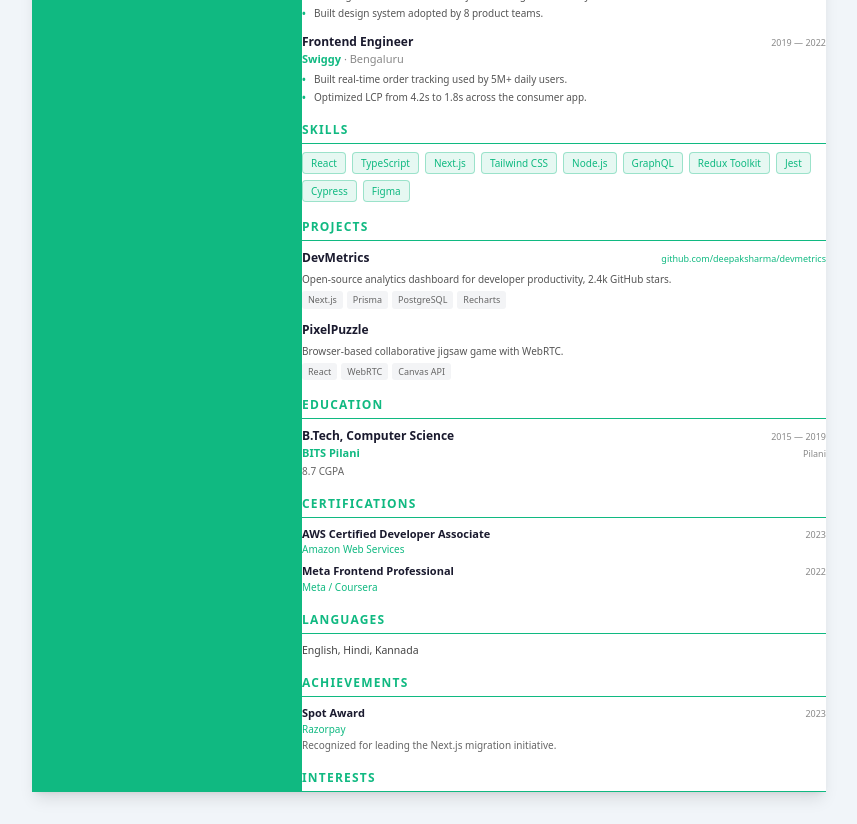
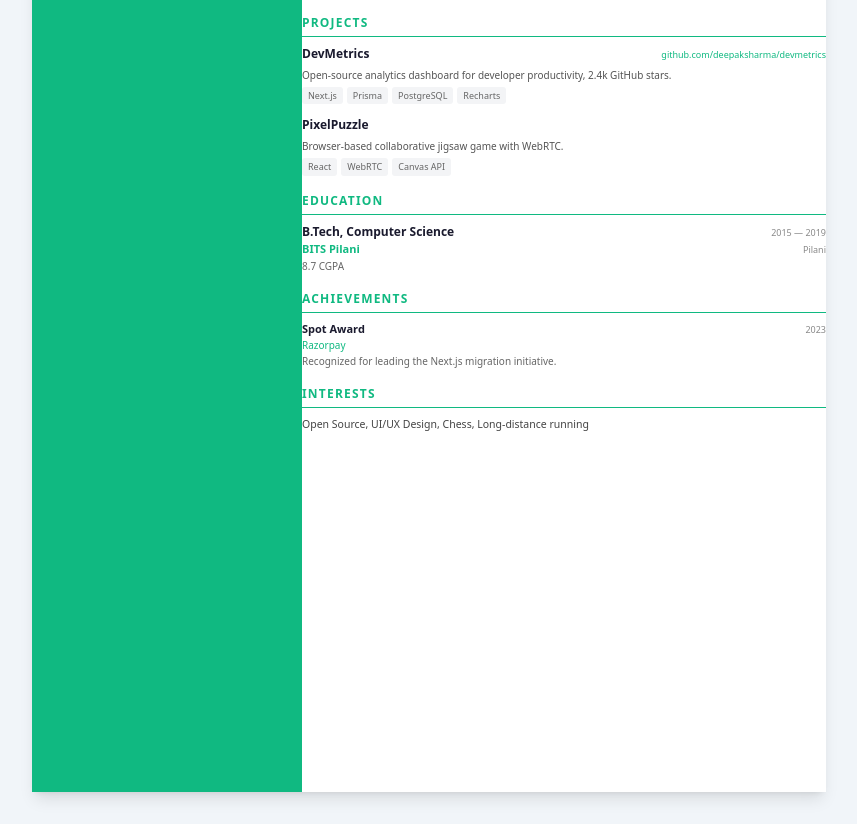
Before and after one commit to deepakchandra00/careeros, a Next.js app: page /resume/preview in a window 1280 px wide. Shown: the part 420-1244 px from the top of the page, without its empty margins (211-1068 px from the left). Built offline with nearby package versions, Linux system fonts and the light colour scheme; a web font is replaced by a local one.

Commit message:
try to fix resume builder

```diff
--- a/src/components/modules/page-based-preview.tsx
+++ b/src/components/modules/page-based-preview.tsx
@@ -10,6 +10,7 @@
 import {
   generatePageModel,
   type Insets,
+  type PageBlock,
 } from "@/lib/resume/layout-engine";
 import { PageRenderer } from "@/components/resume/PageRenderer";
 import { getTemplateLayout } from "@/components/resume/template-layout";
@@ -32,16 +33,10 @@
 /**
  * PageBasedPreview — block-based resume preview.
  *
- * Pipeline:
- *
- *   Resume JSON → Layout Engine → PageModel (blocks per page)
- *                → PageRenderer (one per page) → A4 pages
+ * Pipeline: Resume JSON → Layout Engine → PageModel → PageRenderer → A4 Pages
  *
  * Each page renders ONLY the blocks assigned to it by the layout engine.
- * The template background (sidebar / header band / colors) is a separate
- * layer that fills the entire page; content sits in a padded frame on top.
- *
- * No `ResumePreview`. No `translateY`. No content repetition.
+ * Sidebar blocks (contact, skills, languages) are separated from main blocks.
  */
 export function PageBasedPreview({
   data,
@@ -53,15 +48,10 @@
   pageBreaks,
   sectionSettings,
 }: PageBasedPreviewProps) {
-  // Visible section order (respect per-section visibility toggles).
   const sectionOrder = React.useMemo(() => {
     return data.sectionOrder.filter((id) => sections[id] !== false);
   }, [data.sectionOrder, sections]);
 
-  // Convert the store's PageLayout ({ paddingTop, ... }) into the Insets
-  // shape ({ top, right, bottom, left }) the layout engine expects.
-  // This conversion was missing previously — passing PageLayout directly
-  // caused `padding.top` to be `undefined`, which broke pagination.
   const insets: Insets = React.useMemo(
     () => ({
       top: pageLayout.paddingTop ?? 0,
@@ -82,12 +72,53 @@
     );
   }, [data, sectionOrder, insets, pageBreaks, sectionSettings]);
 
-  // Template structural pattern + sidebar width (derived from the template ID
-  // via the shared DOCX config so screen + export stay consistent).
   const { pattern, sidebarWidth } = React.useMemo(
     () => getTemplateLayout(style.template),
     [style.template]
   );
+
+  // Separate sidebar blocks from main content blocks
+  // Sidebar blocks: contact, skills, languages, certifications
+  // These render in the sidebar area (for sidebar templates)
+  const sidebarSectionIds = new Set(["personal", "skills", "languages", "certifications"]);
+  const isSidebarPattern = pattern === "sidebar-left" || pattern === "sidebar-right";
+
+  // Extract sidebar blocks from page 1 (they typically appear at the start)
+  const sidebarBlocks: PageBlock[] = React.useMemo(() => {
+    if (!isSidebarPattern) return [];
+    const allBlocks = pageModel.pages.flatMap((p) => p.blocks);
+    return allBlocks.filter((b) => {
+      // Check if this block belongs to a sidebar section
+      const blockData = b.data as { sectionType?: string; isHeader?: boolean };
+      if (blockData?.isHeader) {
+        // Check if the header is for a sidebar section
+        const sectionType = blockData.sectionType as string;
+        return sidebarSectionIds.has(sectionType);
+      }
+      return false;
+    });
+  }, [pageModel, isSidebarPattern]);
+
+  // Filter out sidebar blocks from page blocks (so they don't render twice)
+  const filteredPages = React.useMemo(() => {
+    if (!isSidebarPattern) return pageModel.pages;
+    return pageModel.pages.map((page) => ({
+      ...page,
+      blocks: page.blocks.filter((b) => {
+        const blockData = b.data as { sectionType?: string; isHeader?: boolean };
+        if (blockData?.isHeader && sidebarSectionIds.has(blockData.sectionType as string)) {
+          return false; // Remove sidebar section headers from main content
+        }
+        // Also remove sidebar section content blocks
+        // Check by block type
+        const sidebarTypes = new Set(["contact", "skills", "languages", "certifications"]);
+        if (sidebarTypes.has(b.type)) {
+          return false;
+        }
+        return true;
+      }),
+    }));
+  }, [pageModel, isSidebarPattern]);
 
   return (
     <div className={cn("flex flex-col items-center", className)}>
@@ -99,7 +130,7 @@
         }}
         className="flex flex-col items-center gap-4 print:!scale-100 print:!transform-none"
       >
-        {pageModel.pages.map((page) => (
+        {filteredPages.map((page) => (
           <PageRenderer
             key={page.pageNumber}
             page={page}
@@ -109,6 +140,7 @@
             sidebarWidth={sidebarWidth}
             showPageNumber
             totalPages={pageModel.totalPages}
+            sidebarBlocks={page.pageNumber === 1 ? sidebarBlocks : []}
           />
         ))}
       </div>
--- a/src/components/modules/resume-builder.tsx
+++ b/src/components/modules/resume-builder.tsx
@@ -1358,8 +1358,8 @@
                 />
               </div>
 
-              {/* Status Bar — Live page metrics + overflow indicator (Phase 2 #6 + Phase 3 #8) */}
-              <div className="flex flex-wrap items-center justify-between gap-x-3 gap-y-1 border-t bg-card px-4 py-1.5 text-[11px] text-muted-foreground">
+              {/* Status Bar — Live page metrics + overflow indicator (hidden in print) */}
+              <div className="flex flex-wrap items-center justify-between gap-x-3 gap-y-1 border-t bg-card px-4 py-1.5 text-[11px] text-muted-foreground print:hidden">
                 <div className="flex flex-wrap items-center gap-x-3 gap-y-1">
                   <span className="font-medium text-foreground">
                     {pageModel?.totalPages ?? 1} page{(pageModel?.totalPages ?? 1) > 1 ? 's' : ''}
--- a/src/components/resume/BlockRenderer.tsx
+++ b/src/components/resume/BlockRenderer.tsx
@@ -51,16 +51,18 @@
 export function BlockRenderer({
   block,
   accent,
+  isSidebar = false,
 }: {
   block: PageBlock;
   accent: string;
+  isSidebar?: boolean;
 }) {
   const data = block.data as any;
 
   switch (block.type) {
     // ── Contact / personal header ────────────────────────────────────────
     case BlockType.Contact:
-      return <HeaderBlock data={data as ResumeData} accent={accent} />;
+      return <HeaderBlock data={data as ResumeData} accent={accent} isSidebar={isSidebar} />;
 
     // ── Summary ──────────────────────────────────────────────────────────
     case BlockType.Summary:
@@ -97,7 +99,7 @@
     // ── Skills ───────────────────────────────────────────────────────────
     case BlockType.Skills:
       if (data && data.isHeader) return null;
-      return <SkillsBlock data={Array.isArray(data) ? data : []} accent={accent} />;
+      return <SkillsBlock data={Array.isArray(data) ? data : []} accent={accent} isSidebar={isSidebar} />;
 
     // ── Projects ─────────────────────────────────────────────────────────
     case BlockType.Projects:
@@ -155,6 +157,7 @@
           data={Array.isArray(data) ? data : []}
           accent={accent}
           title="Certifications"
+          isSidebar={isSidebar}
         />
       );
 
@@ -181,7 +184,7 @@
     case BlockType.Languages:
       if (data && data.isHeader) return null;
       return (
-        <LanguagesBlock data={Array.isArray(data) ? data : []} accent={accent} />
+        <LanguagesBlock data={Array.isArray(data) ? data : []} accent={accent} isSidebar={isSidebar} />
       );
 
     case BlockType.Interests:
--- a/src/components/resume/PageRenderer.tsx
+++ b/src/components/resume/PageRenderer.tsx
@@ -2,7 +2,7 @@
 
 import * as React from "react";
 import { A4_WIDTH, A4_HEIGHT, type Page } from "@/lib/resume/layout-engine/types";
-import type { PageLayout } from "@/store/resume-store";
+import type { PageLayout, ResumeData } from "@/store/resume-store";
 import { TemplateBackground } from "./TemplateBackground";
 import { BlockRenderer } from "./BlockRenderer";
 import type { TemplatePattern } from "./template-layout";
@@ -10,26 +10,12 @@
 /**
  * PageRenderer — renders ONE A4 page from the PageModel.
  *
- * Architecture:
+ * FIX: Removed `overflow: hidden` from the content layer.
+ * Content flows naturally. The layout engine already decided which
+ * blocks belong on this page — no clipping needed.
  *
- *   ┌──────────────────────────────────────────────┐
- *   │  .resume-page  (794 × 1123, relative)        │
- *   │  ┌─────────┐                                 │
- *   │  │ bg layer│  ← TemplateBackground (absolute)│
- *   │  └─────────┘                                 │
- *   │  ┌─────────────────────────────────────────┐ │
- *   │  │ content layer (padded, zIndex:1)        │ │
- *   │  │   <BlockRenderer />  <BlockRenderer />   │ │
- *   │  │   <BlockRenderer />  ...                 │ │
- *   │  └─────────────────────────────────────────┘ │
- *   └──────────────────────────────────────────────┘
- *
- * The background fills the ENTIRE page (sidebar / header band / colors).
- * The content sits in a padded frame whose left/right padding is increased
- * by the sidebar width so content never overlaps the sidebar.
- *
- * No translateY. No clipping. Each page renders ONLY the blocks assigned to
- * it by the layout engine.
+ * FIX: Background + sidebar content rendered together.
+ * The sidebar shows contact/skills/etc. (not just a colored div).
  */
 export function PageRenderer({
   page,
@@ -39,37 +25,31 @@
   sidebarWidth = 0,
   showPageNumber = false,
   totalPages = 1,
+  sidebarBlocks = [],
 }: {
-  /** The page to render (from generatePageModel().pages[n]). */
   page: Page;
-  /** Accent color (hex). */
   accent: string;
-  /** User-adjustable page padding. */
   pageLayout: PageLayout;
-  /** Template structural pattern. */
   pattern: TemplatePattern;
-  /** Sidebar width in px (sidebar patterns only). */
   sidebarWidth?: number;
-  /** Show the "page / total" indicator (screen only). */
   showPageNumber?: boolean;
-  /** Total page count (for the page indicator). */
   totalPages?: number;
+  /** Blocks that should render in the sidebar (contact, skills, etc.) */
+  sidebarBlocks?: Page["blocks"];
 }) {
-  // Compute the content frame's padding. For sidebar patterns, shift the
-  // content away from the sidebar by adding the sidebar width to the
-  // corresponding side's padding.
   const isSidebarLeft = pattern === "sidebar-left";
   const isSidebarRight = pattern === "sidebar-right";
   const isHeaderBand = pattern === "header-band";
+  const hasSidebar = isSidebarLeft || isSidebarRight;
 
-  // For header-band patterns, reserve extra top padding so content starts
-  // below the band (the band is 120px tall by default).
   const headerBandHeight = isHeaderBand ? 120 : 0;
-
   const paddingTop = pageLayout.paddingTop + headerBandHeight;
   const paddingBottom = pageLayout.paddingBottom;
-  const paddingLeft = pageLayout.paddingLeft + (isSidebarLeft ? sidebarWidth : 0);
-  const paddingRight = pageLayout.paddingRight + (isSidebarRight ? sidebarWidth : 0);
+
+  // For sidebar layouts: main content is next to the sidebar
+  // For non-sidebar: content uses full width with padding
+  const mainPaddingLeft = hasSidebar && isSidebarLeft ? 0 : pageLayout.paddingLeft;
+  const mainPaddingRight = hasSidebar && isSidebarRight ? 0 : pageLayout.paddingRight;
 
   return (
     <div
@@ -77,10 +57,9 @@
       style={{
         width: A4_WIDTH,
         height: A4_HEIGHT,
-        overflow: "hidden",
+        overflow: "hidden", // Clip at PAGE level (not content level) — needed for A4 boundary
         position: "relative",
         boxSizing: "border-box",
-        // Print: each .resume-page becomes one PDF page.
         pageBreakAfter: page.pageNumber < totalPages ? "always" : "auto",
         breakAfter: page.pageNumber < totalPages ? "page" : "auto",
       }}
@@ -93,19 +72,40 @@
         headerHeight={headerBandHeight}
       />
 
-      {/* ── Content layer (padded frame, above background) ──────────── */}
+      {/* ── Sidebar content (for sidebar patterns) ──────────────────── */}
+      {hasSidebar && sidebarBlocks && sidebarBlocks.length > 0 && (
+        <div
+          style={{
+            position: "absolute",
+            top: paddingTop,
+            bottom: paddingBottom,
+            [isSidebarLeft ? "left" : "right"]: 0,
+            width: sidebarWidth,
+            padding: "0 16px",
+            zIndex: 2,
+            color: "#ffffff",
+            overflow: "hidden",
+          }}
+        >
+          {sidebarBlocks.map((block) => (
+            <BlockRenderer key={block.id} block={block} accent={accent} isSidebar />
+          ))}
+        </div>
+      )}
+
+      {/* ── Main content layer (padded frame, NO overflow:hidden) ────── */}
       <div
         style={{
           position: "relative",
           zIndex: 1,
           paddingTop,
           paddingBottom,
-          paddingLeft,
-          paddingRight,
+          paddingLeft: hasSidebar && isSidebarLeft ? sidebarWidth + mainPaddingLeft : mainPaddingLeft,
+          paddingRight: hasSidebar && isSidebarRight ? sidebarWidth + mainPaddingRight : mainPaddingRight,
           height: "100%",
           boxSizing: "border-box",
-          // Allow children to flow naturally; no clipping, no transforms.
-          overflow: "hidden",
+          // NO overflow:hidden — content flows naturally
+          // The layout engine already decided which blocks fit on this page
         }}
       >
         {page.blocks.map((block) => (
@@ -113,7 +113,7 @@
         ))}
       </div>
 
-      {/* ── Page number indicator (screen only) ─────────────────────── */}
+      {/* ── Page number indicator (screen only, hidden in print) ────── */}
       {showPageNumber && totalPages > 1 ? (
         <div
           className="print:hidden"
@@ -127,7 +127,7 @@
             color: "#94a3b8",
           }}
         >
-          {page.pageNumber} / {totalPages}
+          Page {page.pageNumber} of {totalPages}
         </div>
       ) : null}
     </div>
--- a/src/components/resume/blocks/LanguagesBlock.tsx
+++ b/src/components/resume/blocks/LanguagesBlock.tsx
@@ -10,26 +10,14 @@
  * Languages are stored as a string[] in the resume data. We render them as a
  * single flowing paragraph for a compact, ATS-friendly look.
  */
-export function LanguagesBlock({ data, accent }: BlockProps<string[]>) {
+export function LanguagesBlock({ data, accent, isSidebar = false }: BlockProps<string[]> & { isSidebar?: boolean }) {
   const items = (data || []).filter((s) => s?.trim());
   if (items.length === 0) return null;
 
   return (
-    <section
-      style={{
-        marginBottom: 16,
-        breakInside: "avoid" as const,
-      }}
-    >
-      <SectionTitle accent={accent}>Languages</SectionTitle>
-      <p
-        style={{
-          fontSize: 10.5,
-          lineHeight: 1.6,
-          color: "#444",
-          margin: 0,
-        }}
-      >
+    <section style={{ marginBottom: 16, breakInside: "avoid" as const }}>
+      <SectionTitle accent={accent} isSidebar={isSidebar}>Languages</SectionTitle>
+      <p style={{ fontSize: 10.5, lineHeight: 1.6, color: isSidebar ? "rgba(255,255,255,0.85)" : "#444", margin: 0 }}>
         {items.join(", ")}
       </p>
     </section>
--- a/src/components/resume/blocks/SimpleSectionBlock.tsx
+++ b/src/components/resume/blocks/SimpleSectionBlock.tsx
@@ -20,60 +20,35 @@
   data,
   accent,
   title,
-}: BlockProps<SimpleSectionData> & { title: string }) {
+  isSidebar = false,
+}: BlockProps<SimpleSectionData> & { title: string; isSidebar?: boolean }) {
   const items = (data || []).filter((it) => it && (it.title || it.subtitle || it.description));
   if (items.length === 0) return null;
 
   return (
-    <section
-      style={{
-        marginBottom: 16,
-        breakInside: "avoid" as const,
-      }}
-    >
-      <SectionTitle accent={accent}>{title}</SectionTitle>
+    <section style={{ marginBottom: 16, breakInside: "avoid" as const }}>
+      <SectionTitle accent={accent} isSidebar={isSidebar}>{title}</SectionTitle>
       {items.map((item, i) => (
-        <SimpleItemRow key={item.id || i} item={item} accent={accent} />
+        <SimpleItemRow key={item.id || i} item={item} accent={accent} isSidebar={isSidebar} />
       ))}
     </section>
   );
 }
 
-function SimpleItemRow({ item, accent }: { item: SimpleItem; accent: string }) {
+function SimpleItemRow({ item, accent, isSidebar = false }: { item: SimpleItem; accent: string; isSidebar?: boolean }) {
+  const titleColor = isSidebar ? "#ffffff" : "#1a1a2e";
+  const subtitleColor = isSidebar ? "rgba(255,255,255,0.8)" : accent;
+  const descColor = isSidebar ? "rgba(255,255,255,0.6)" : "#666";
+  const dateColor = isSidebar ? "rgba(255,255,255,0.5)" : "#888";
+
   return (
-    <div
-      style={{
-        marginBottom: 6,
-        breakInside: "avoid" as const,
-      }}
-    >
-      <div
-        style={{
-          display: "flex",
-          justifyContent: "space-between",
-          alignItems: "baseline",
-          gap: 12,
-        }}
-      >
-        <span style={{ fontSize: 11, fontWeight: 600, color: "#1a1a2e" }}>
-          {item.title}
-        </span>
-        {item.date ? (
-          <span style={{ fontSize: 9, color: "#888", whiteSpace: "nowrap" }}>
-            {item.date}
-          </span>
-        ) : null}
+    <div style={{ marginBottom: 6, breakInside: "avoid" as const }}>
+      <div style={{ display: "flex", justifyContent: "space-between", alignItems: "baseline", gap: 12 }}>
+        <span style={{ fontSize: 11, fontWeight: 600, color: titleColor }}>{item.title}</span>
+        {item.date ? <span style={{ fontSize: 9, color: dateColor, whiteSpace: "nowrap" }}>{item.date}</span> : null}
       </div>
-      {item.subtitle ? (
-        <div style={{ fontSize: 10, color: accent, fontWeight: 500 }}>
-          {item.subtitle}
-        </div>
-      ) : null}
-      {item.description ? (
-        <div style={{ fontSize: 10, lineHeight: 1.5, color: "#666", marginTop: 1 }}>
-          {item.description}
-        </div>
-      ) : null}
+      {item.subtitle ? <div style={{ fontSize: 10, color: subtitleColor, fontWeight: 500 }}>{item.subtitle}</div> : null}
+      {item.description ? <div style={{ fontSize: 10, lineHeight: 1.5, color: descColor, marginTop: 1 }}>{item.description}</div> : null}
     </div>
   );
 }
--- a/src/components/resume/blocks/SkillsBlock.tsx
+++ b/src/components/resume/blocks/SkillsBlock.tsx
@@ -1,40 +1,38 @@
 "use client";
 
 import * as React from "react";
-import type { BlockProps, SkillsBlockData } from "./types";
+import type { SkillsBlockData } from "./types";
 import { SectionTitle } from "./SummaryBlock";
+
+interface SkillsBlockProps {
+  data: SkillsBlockData;
+  accent: string;
+  isSidebar?: boolean;
+}
 
 /**
  * SkillsBlock — renders a list of skills as chips/pills.
  *
- * Chips wrap to multiple lines as needed. The chip background uses a soft
- * tint of the accent color (10% opacity) with the accent color for the text
- * and a thin accent border, giving a clean, modern look that works on both
- * light and dark template backgrounds.
+ * When `isSidebar` is true, renders with white/translucent chips on colored background.
+ * When false, renders with accent-tinted chips on white background.
  */
-export function SkillsBlock({ data, accent }: BlockProps<SkillsBlockData>) {
-  const skills = (data || []).filter((s) => s?.trim());
+export function SkillsBlock({ data, accent, isSidebar = false }: SkillsBlockProps) {
+  const skills = (data || []).filter((s: string) => s?.trim());
   if (skills.length === 0) return null;
 
-  return (
-    <section
-      style={{
-        marginBottom: 16,
-        breakInside: "avoid" as const,
-      }}
-    >
-      <SectionTitle accent={accent}>Skills</SectionTitle>
-      <div
-        style={{
-          display: "flex",
-          flexWrap: "wrap",
-          gap: 6,
-        }}
-      >
-        {skills.map((s, i) => (
-          <span
-            key={i}
-            style={{
+  const chipStyle = isSidebar
+    ? {
+        fontSize: 10,
+        lineHeight: 1.4,
+        color: "#ffffff",
+        background: "rgba(255,255,255,0.15)",
+        border: "1px solid rgba(255,255,255,0.25)",
+        borderRadius: 4,
+        padding: "3px 8px",
+        fontWeight: 500,
+        whiteSpace: "nowrap" as const,
+      }
+    : {
         fontSize: 10,
         lineHeight: 1.4,
         color: accent,
@@ -43,18 +41,21 @@
         borderRadius: 4,
         padding: "3px 8px",
         fontWeight: 500,
-              whiteSpace: "nowrap",
-            }}
-          >
-            {s}
-          </span>
+        whiteSpace: "nowrap" as const,
+      };
+
+  return (
+    <section style={{ marginBottom: 16, breakInside: "avoid" as const }}>
+      <SectionTitle accent={accent} isSidebar={isSidebar}>Skills</SectionTitle>
+      <div style={{ display: "flex", flexWrap: "wrap", gap: 6 }}>
+        {skills.map((s: string, i: number) => (
+          <span key={i} style={chipStyle}>{s}</span>
         ))}
       </div>
     </section>
   );
 }
 
-/** Convert a #RRGGBB hex string to an rgba() string with the given alpha. */
 function hexToRgba(hex: string, alpha: number): string {
   const clean = hex.replace("#", "");
   if (clean.length !== 6) return hex;
--- a/src/components/resume/blocks/SummaryBlock.tsx
+++ b/src/components/resume/blocks/SummaryBlock.tsx
@@ -47,21 +47,25 @@
 export function SectionTitle({
   children,
   accent,
+  isSidebar = false,
 }: {
   children: React.ReactNode;
   accent: string;
+  isSidebar?: boolean;
 }) {
   return (
     <h2
       style={{
         fontSize: 12,
         fontWeight: 700,
-        color: accent,
+        color: isSidebar ? "rgba(255,255,255,0.7)" : accent,
         textTransform: "uppercase",
         letterSpacing: 1.2,
         margin: "0 0 8px 0",
         paddingBottom: 4,
-        borderBottom: `1.5px solid ${accent}`,
+        borderBottom: isSidebar
+          ? "1.5px solid rgba(255,255,255,0.2)"
+          : `1.5px solid ${accent}`,
       }}
     >
       {children}
```
Also changed, not shown: src/components/resume/blocks/HeaderBlock.tsx (+75 -17 lines). Lines whose indentation alone changed are shown as unchanged.
